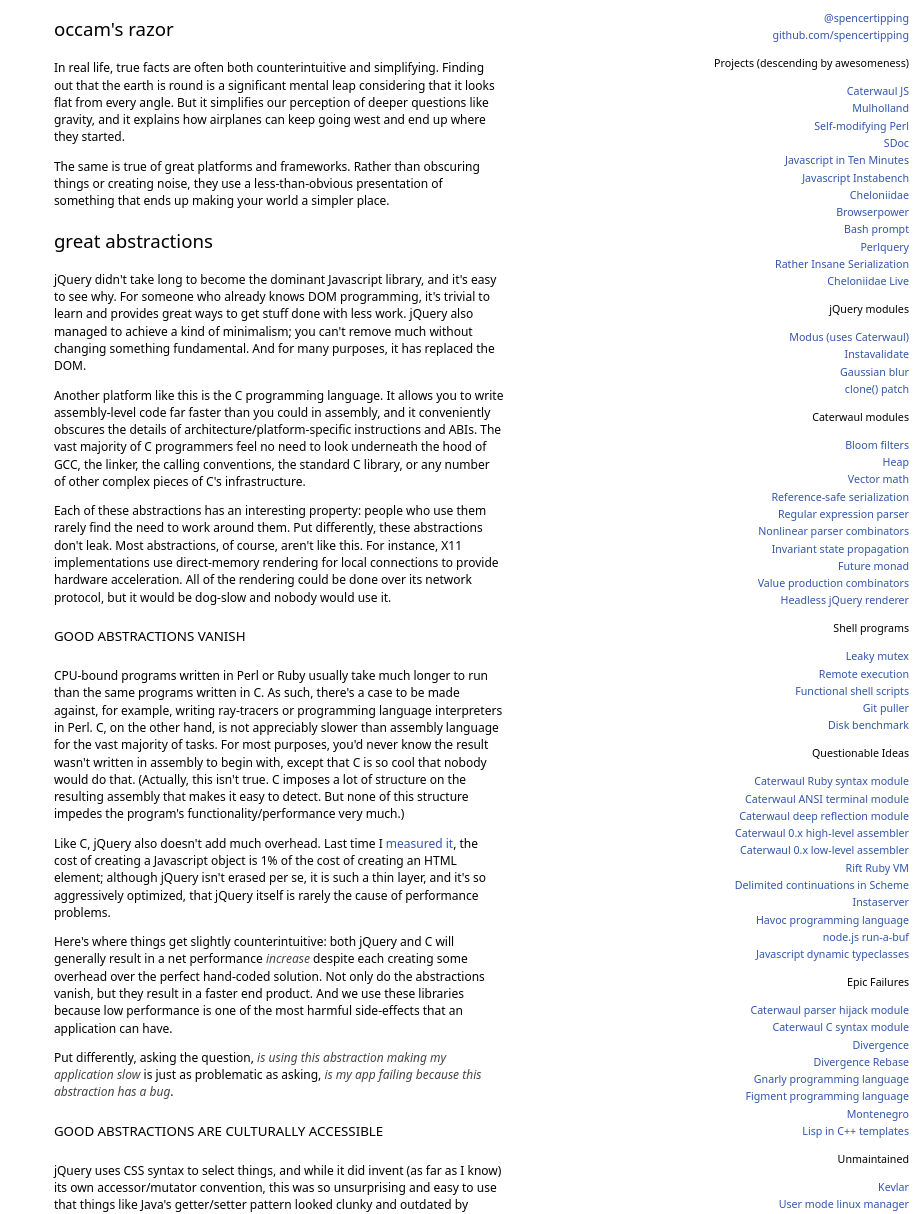
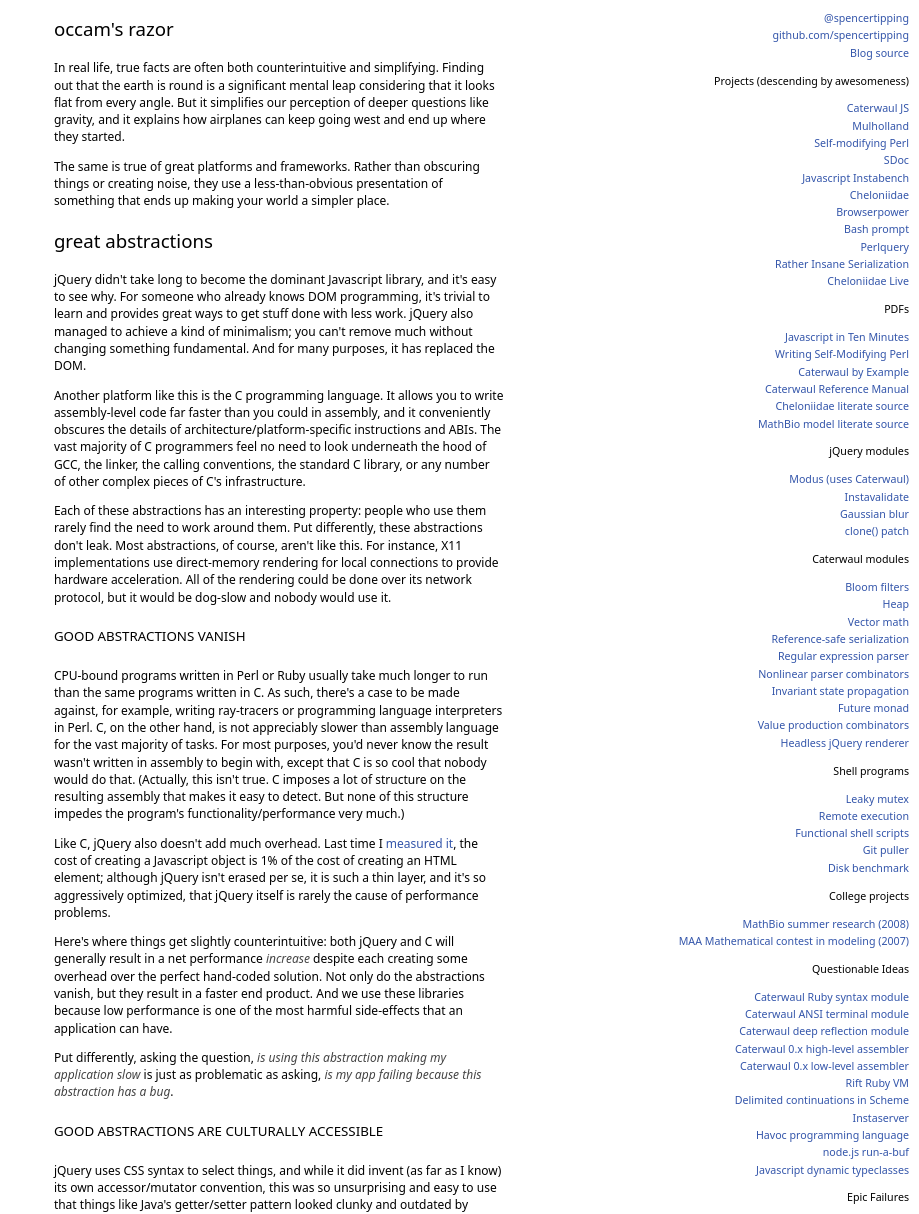
Before and after one commit to spencertipping/plain-blog, a plain HTML site: page index.html in a window 1280 px wide. Shown: the top 1214 px of the page, without its empty margins (361-1280 px from the left). Drawn offline with Linux system fonts and the light colour scheme.

Commit message:
Added links to PDFs and research projects

```diff
--- a/index.html
+++ b/index.html
@@ -34,6 +34,7 @@ a:visited {color: #89a}
 <div id='header' role='banner'>
 <div><a target='_blank' href='http://twitter.com/spencertipping' aria-label='Twitter handle'>@spencertipping</a></div>
 <div><a target='_blank' href='http://github.com/spencertipping' aria-label='Github profile'>github.com/spencertipping</a></div>
+<div><a target='_blank' href='http://github.com/spencertipping/plain-blog'>Blog source</a></div>
 
 <h3><label for='projects'>Projects (descending by awesomeness)</label></h3>
 <ul id='projects'>
@@ -41,7 +42,6 @@ a:visited {color: #89a}
 <li><a target='_blank' href='http://github.com/spencertipping/mulholland'>Mulholland</a></li>
 <li><a target='_blank' href='http://github.com/spencertipping/perl-objects'>Self-modifying Perl</a></li>
 <li><a target='_blank' href='http://github.com/spencertipping/sdoc'>SDoc</a></li>
-<li><a target='_blank' href='http://github.com/spencertipping/js-in-ten-minutes'>Javascript in Ten Minutes</a></li>
 <li><a target='_blank' href='http://github.com/spencertipping/js-instabench'>Javascript Instabench</a></li>
 <li><a target='_blank' href='http://github.com/spencertipping/cheloniidae'>Cheloniidae</a></li>
 <li><a target='_blank' href='http://github.com/spencertipping/browserpower'>Browserpower</a></li>
@@ -49,6 +49,16 @@ a:visited {color: #89a}
 <li><a target='_blank' href='http://github.com/spencertipping/perlquery'>Perlquery</a></li>
 <li><a target='_blank' href='http://github.com/spencertipping/rather-insane-serialization'>Rather Insane Serialization</a></li>
 <li><a target='_blank' href='http://github.com/spencertipping/cheloniidae-live'>Cheloniidae Live</a></li>
+</ul>
+
+<h3><label for='pdfs'>PDFs</label></h3>
+<ul id='pdfs'>
+<li><a target='_blank' href='http://github.com/spencertipping/js-in-ten-minutes'>Javascript in Ten Minutes</a></li>
+<li><a target='_blank' href='http://github.com/spencertipping/writing-self-modifying-perl'>Writing Self-Modifying Perl</a></li>
+<li><a target='_blank' href='http://caterwauljs.org/doc/caterwaul-by-example.pdf'>Caterwaul by Example</a></li>
+<li><a target='_blank' href='http://caterwauljs.org/doc/caterwaul-reference-manual.pdf'>Caterwaul Reference Manual</a></li>
+<li><a target='_blank' href='http://spencertipping.com/cheloniidae/cheloniidae.pdf'>Cheloniidae literate source</a></li>
+<li><a target='_blank' href='http://spencertipping.com/mathbio2008/model.pdf'>MathBio model literate source</a></li>
 </ul>
 
 <h3><label for='jquery-modules'>jQuery modules</label></h3>
@@ -80,6 +90,12 @@ a:visited {color: #89a}
 <li><a target='_blank' href='http://github.com/spencertipping/fsh'>Functional shell scripts</a></li>
 <li><a target='_blank' href='http://github.com/spencertipping/git-puller'>Git puller</a></li>
 <li><a target='_blank' href='http://github.com/spencertipping/diskbench'>Disk benchmark</a></li>
+</ul>
+
+<h3><label for='college-projects'>College projects</label></h3>
+<ul id='college-projects'>
+<li><a target='_blank' href='http://github.com/spencertipping/mathbio2008'>MathBio summer research (2008)</a></li>
+<li><a target='_blank' href='http://github.com/spencertipping/mcm2007'>MAA Mathematical contest in modeling (2007)</a></li>
 </ul>
 
 <h3><label for='questionable-ideas'>Questionable Ideas</label></h3>
```
Also changed, not shown: 1 other file.
